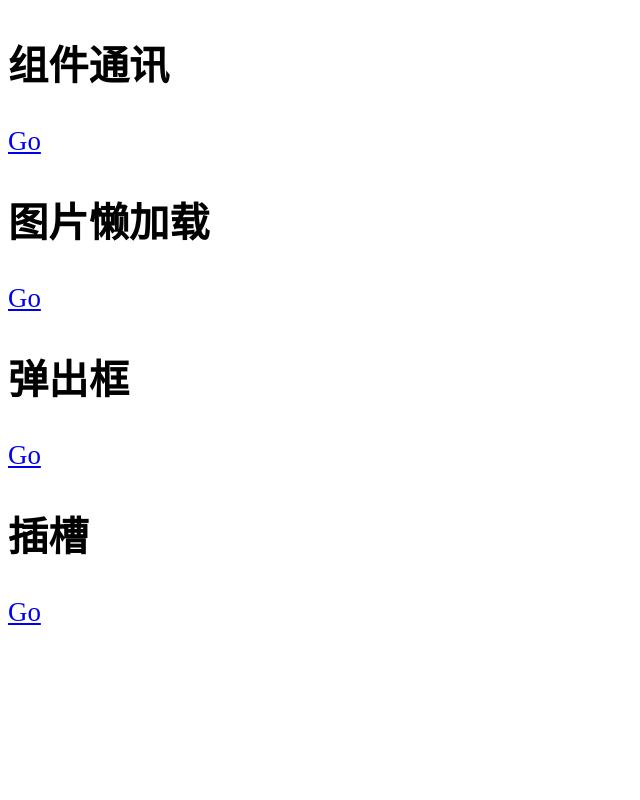
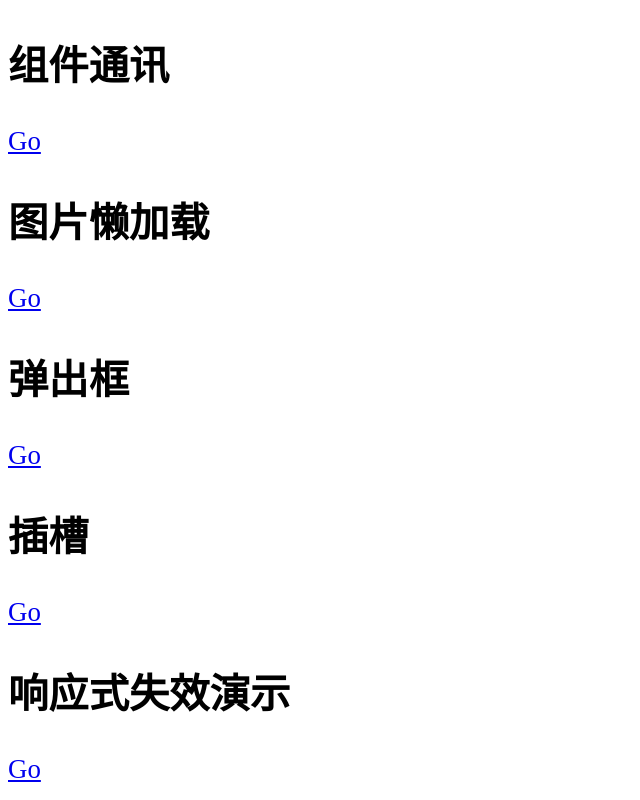
Before and after one commit to cookiepool/vue-practice, a Vue app: page /#/ in a window 1280 px wide. Shown: the whole page, without its empty margins (0-640 px from the left). Built offline with nearby package versions, Linux system fonts and the light colour scheme.

Commit message:
chore: 调整格式

```diff
--- a/src/components/NameSlot.vue
+++ b/src/components/NameSlot.vue
@@ -4,7 +4,7 @@
             <slot name="header"></slot>
         </header>
         <main>
-            <slot></slot>
+            <slot name="default">this is default content</slot>
         </main>
         <footer>
             <slot name="footer"></slot>
--- a/src/components/ScopeSlot.vue
+++ b/src/components/ScopeSlot.vue
@@ -1,6 +1,6 @@
 <template>
     <div>
-        <slot v-bind:user="user">{{ user.firstName }}</slot>
+        <slot v-bind:user="user">{{ user.firstName }}</slot> <!-- v-bind:user="user"将本组件的user变量传递到父组件去 -->
     </div>
 </template>
 
--- a/src/page/Home.vue
+++ b/src/page/Home.vue
@@ -8,6 +8,8 @@
         <router-link to="/dialogbox">Go</router-link>
         <h2>插槽</h2>
         <router-link to="/slotpage">Go</router-link>
+        <h2>响应式失效演示</h2>
+        <router-link to="/responsenull">Go</router-link>
     </div>
 </template>
 
--- a/src/page/SlotPage.vue
+++ b/src/page/SlotPage.vue
@@ -21,7 +21,7 @@
             </li>
             <li>
                 <h2>作用域插槽</h2>
-                <scope-slot v-slot:default="mySlotProps">
+                <scope-slot v-slot:default="mySlotProps"> <!-- mySlotProps是从子组件scope-slot传递过来的值-->
                     {{ mySlotProps.user.lastName }}
                 </scope-slot>
             </li>
--- a/src/router/index.js
+++ b/src/router/index.js
@@ -8,6 +8,7 @@ import Communication from '@/page/Communication.vue';
 import DialogBox from '@/page/DialogBox.vue';
 import LazyLoad from '@/page/LazyLoad';
 import SlotPage from '../page/SlotPage.vue';
+import ResponseNull from '../page/ResponseNull.vue';
 
 Vue.use(Router)
 
@@ -45,6 +46,11 @@ const routes = [
         path: 'slotpage',
         name: 'slotpage',
         component: SlotPage
+      },
+      {
+        path: 'responsenull',
+        name: 'responsenull',
+        component: ResponseNull
       }
     ]
   }
```
